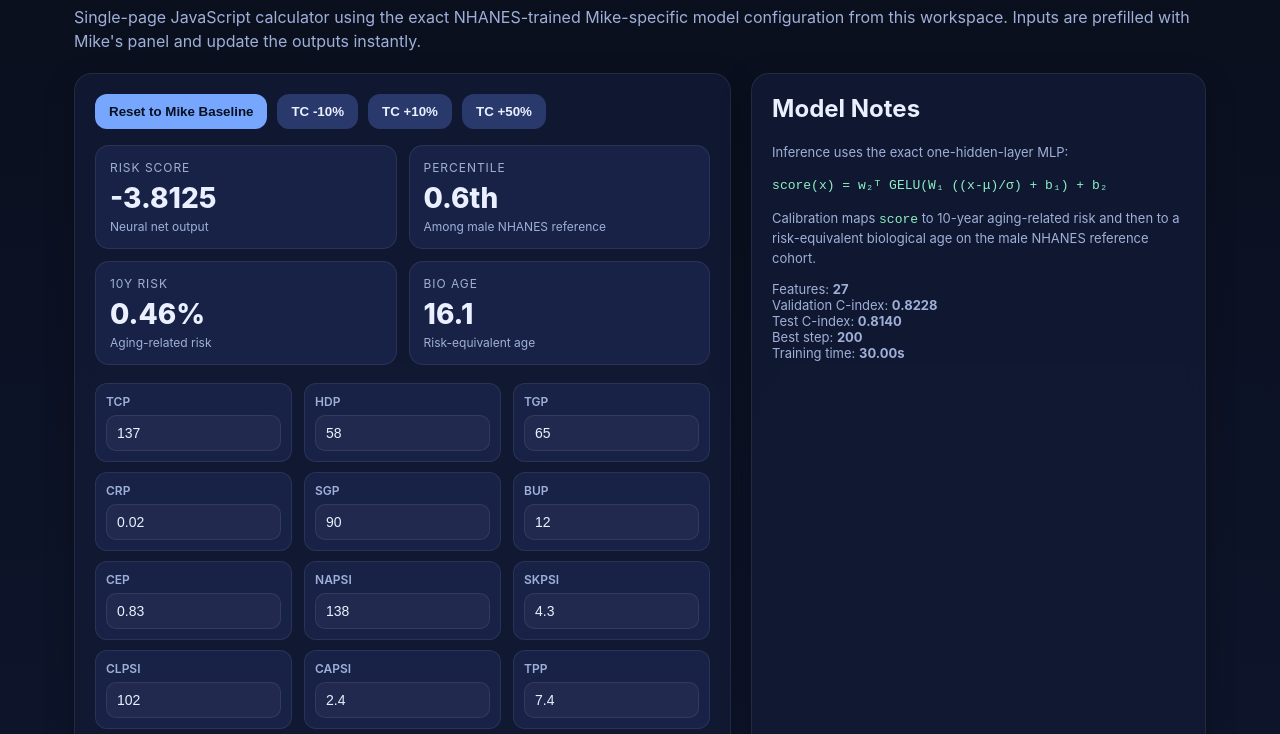
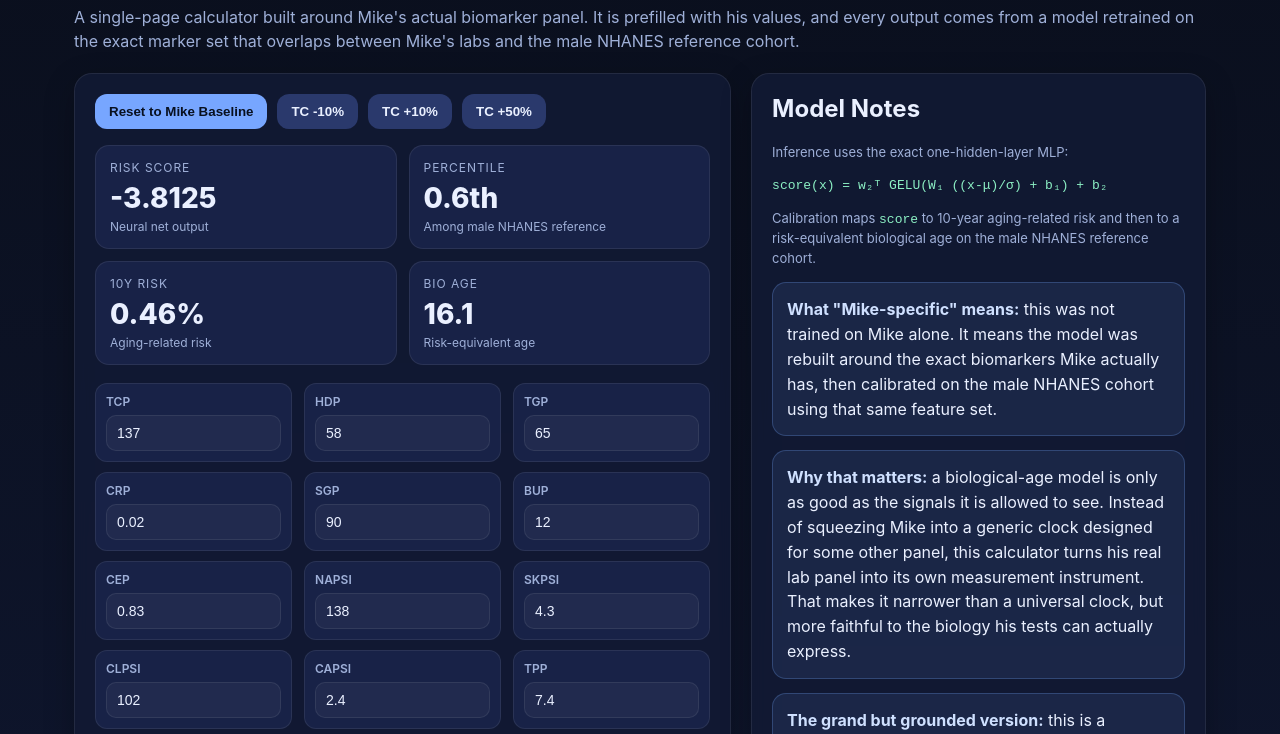
Before and after one commit to nopara73/mike-lustgarten-calculator, a plain HTML site: page index.html in a window 1280 px wide. Shown: the part 66-800 px from the top of the page. Drawn offline with Linux system fonts and the light colour scheme.

Commit message:
Expand Mike-specific explanation.
Made-with: Cursor

```diff
--- a/index.html
+++ b/index.html
@@ -57,6 +57,16 @@
     .field label { display: block; font-size: 12px; color: var(--muted); margin-bottom: 6px; font-weight: 600; }
     .field input { width: 100%; padding: 9px 10px; border-radius: 10px; border: 1px solid rgba(255,255,255,0.08); background: rgba(255,255,255,0.04); color: var(--text); font-size: 14px; }
     .note { color: var(--muted); font-size: 13px; line-height: 1.5; }
+    .claim {
+      margin-top: 14px;
+      padding: 14px;
+      border-radius: 14px;
+      background: rgba(119, 166, 255, 0.10);
+      border: 1px solid rgba(119, 166, 255, 0.25);
+      color: var(--text);
+      line-height: 1.55;
+    }
+    .claim strong { color: #cfe0ff; }
     code { color: var(--accent-2); }
     .status { margin-top: 12px; color: var(--muted); font-size: 13px; }
     @media (max-width: 980px) { .grid { grid-template-columns: 1fr; } .inputs { grid-template-columns: repeat(2, minmax(0,1fr)); } }
@@ -67,7 +77,7 @@
   <div class="wrap">
     <div class="hero">
       <h1>Mike Lustgarten Calculator</h1>
-      <div class="sub">Single-page JavaScript calculator using the exact NHANES-trained Mike-specific model configuration from this workspace. Inputs are prefilled with Mike's panel and update the outputs instantly.</div>
+      <div class="sub">A single-page calculator built around Mike's actual biomarker panel. It is prefilled with his values, and every output comes from a model retrained on the exact marker set that overlaps between Mike's labs and the male NHANES reference cohort.</div>
     </div>
 
     <div class="grid">
@@ -92,6 +102,15 @@
         <p class="note">Inference uses the exact one-hidden-layer MLP:</p>
         <p class="note"><code>score(x) = w₂ᵀ GELU(W₁ ((x-μ)/σ) + b₁) + b₂</code></p>
         <p class="note">Calibration maps <code>score</code> to 10-year aging-related risk and then to a risk-equivalent biological age on the male NHANES reference cohort.</p>
+        <div class="claim">
+          <strong>What "Mike-specific" means:</strong> this was not trained on Mike alone. It means the model was rebuilt around the exact biomarkers Mike actually has, then calibrated on the male NHANES cohort using that same feature set.
+        </div>
+        <div class="claim">
+          <strong>Why that matters:</strong> a biological-age model is only as good as the signals it is allowed to see. Instead of squeezing Mike into a generic clock designed for some other panel, this calculator turns his real lab panel into its own measurement instrument. That makes it narrower than a universal clock, but more faithful to the biology his tests can actually express.
+        </div>
+        <div class="claim">
+          <strong>The grand but grounded version:</strong> this is a bespoke lens on Mike's bloodwork, not a one-size-fits-all age widget. It does not claim to reveal everything about aging, but it does claim something meaningful: given this exact set of markers, it extracts about as much aging-related structure as this dataset can support in a compact model.
+        </div>
         <div class="status">
           <div>Features: <strong>27</strong></div>
           <div>Validation C-index: <strong>0.8228</strong></div>
```
